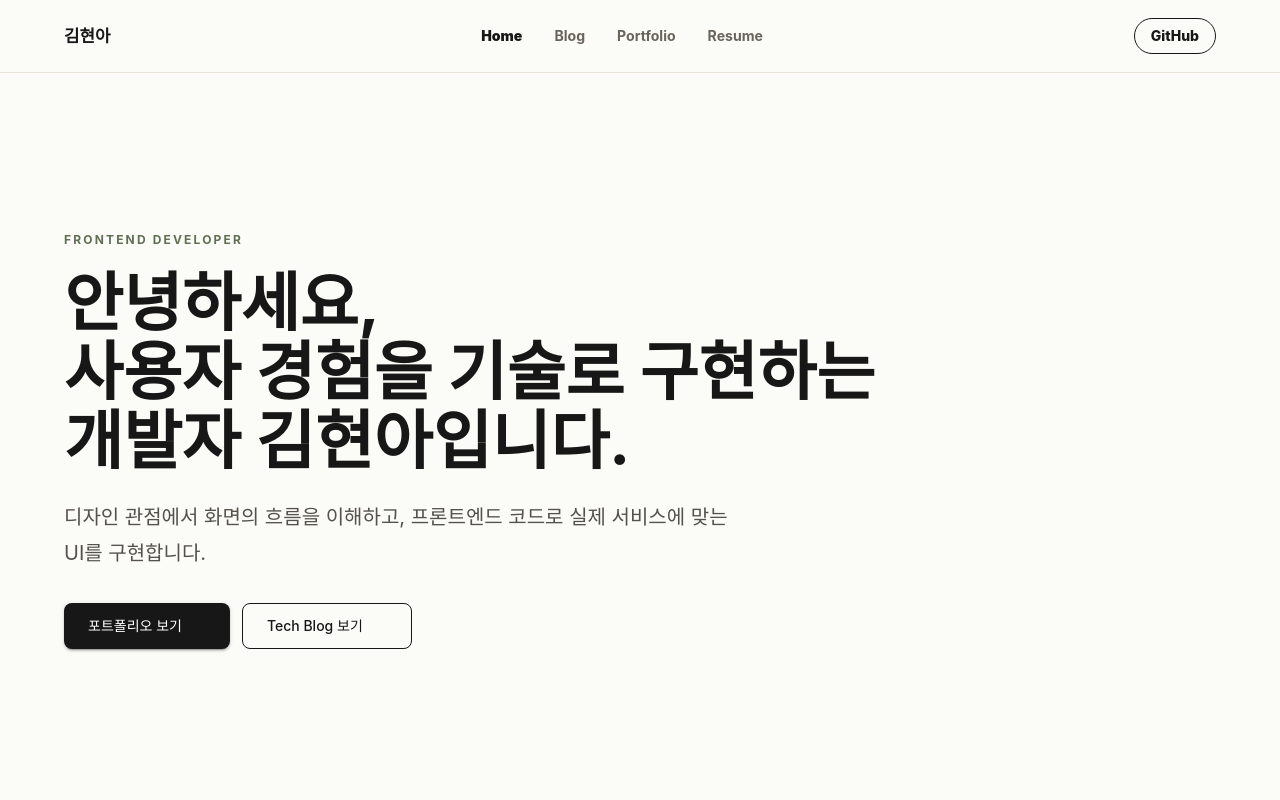
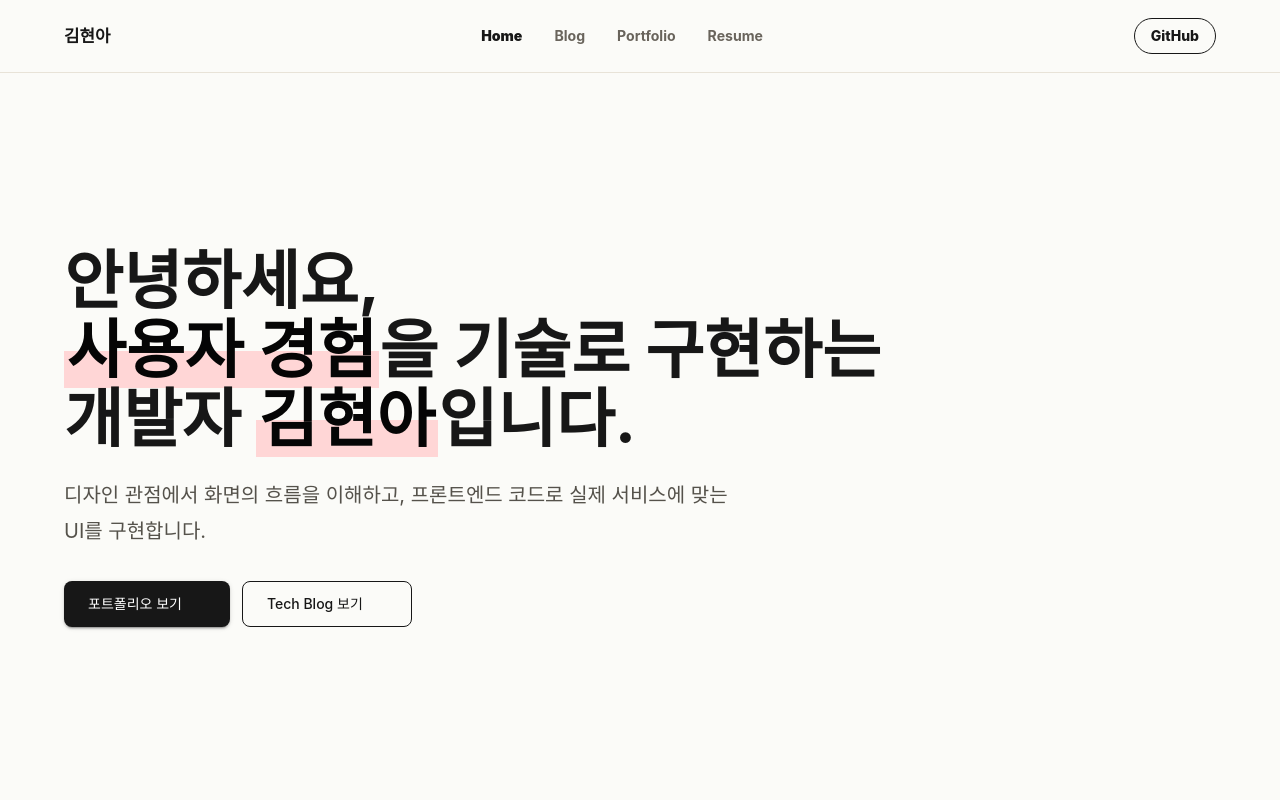
Before and after one commit to wynsumhi/wynsumhi.github.io, a React (Vite) app: page / in a window 1280 px wide. Shown: the top 800 px of the page. Built offline with nearby package versions, Linux system fonts and the light colour scheme; some icons are missing; a web font is replaced by a local one.

Commit message:
style: 홈 타이틀 강조 스타일 적용

```diff
--- a/src/pages/Home/HomePage.tsx
+++ b/src/pages/Home/HomePage.tsx
@@ -41,6 +41,14 @@ const strengths = [
   },
 ];
 
+// 형광펜 강조 스타일
+const highlightTextSx = {
+  display: "inline",
+  color: "#050505",
+  background: "linear-gradient(transparent 52%, #ffd6d6 52%)",
+  px: 0.35,
+};
+
 const HomePage = () => {
   const navigate = useNavigate();
   const { getRecentPosts, loading, error } = usePosts();
@@ -72,19 +80,8 @@ const HomePage = () => {
           <Grid container spacing={{ xs: 5, md: 8 }} alignItems="center">
             <Grid size={{ xs: 12, md: 10 }}>
               <Typography
-                variant="overline"
-                sx={{
-                  color: "#5f6f52",
-                  fontWeight: 700,
-                  letterSpacing: "0.18em",
-                }}
-              >
-                Frontend Developer
-              </Typography>
-              <Typography
                 component="h1"
                 sx={{
-                  mt: 1.5,
                   fontSize: { xs: "1.8rem", md: "3.6rem", lg: "4rem" },
                   fontWeight: 700,
                   lineHeight: 1.08,
@@ -93,9 +90,22 @@ const HomePage = () => {
               >
                 안녕하세요,
                 <br />
-                사용자 경험을 기술로 구현하는
+                <Box
+                  component="span"
+                  sx={highlightTextSx}
+                >
+                  사용자 경험
+                </Box>
+                을 기술로 구현하는
                 <br />
-                개발자 김현아입니다.
+                개발자{" "}
+                <Box
+                  component="span"
+                  sx={highlightTextSx}
+                >
+                  김현아
+                </Box>
+                입니다.
               </Typography>
               <Typography
                 sx={{
```
